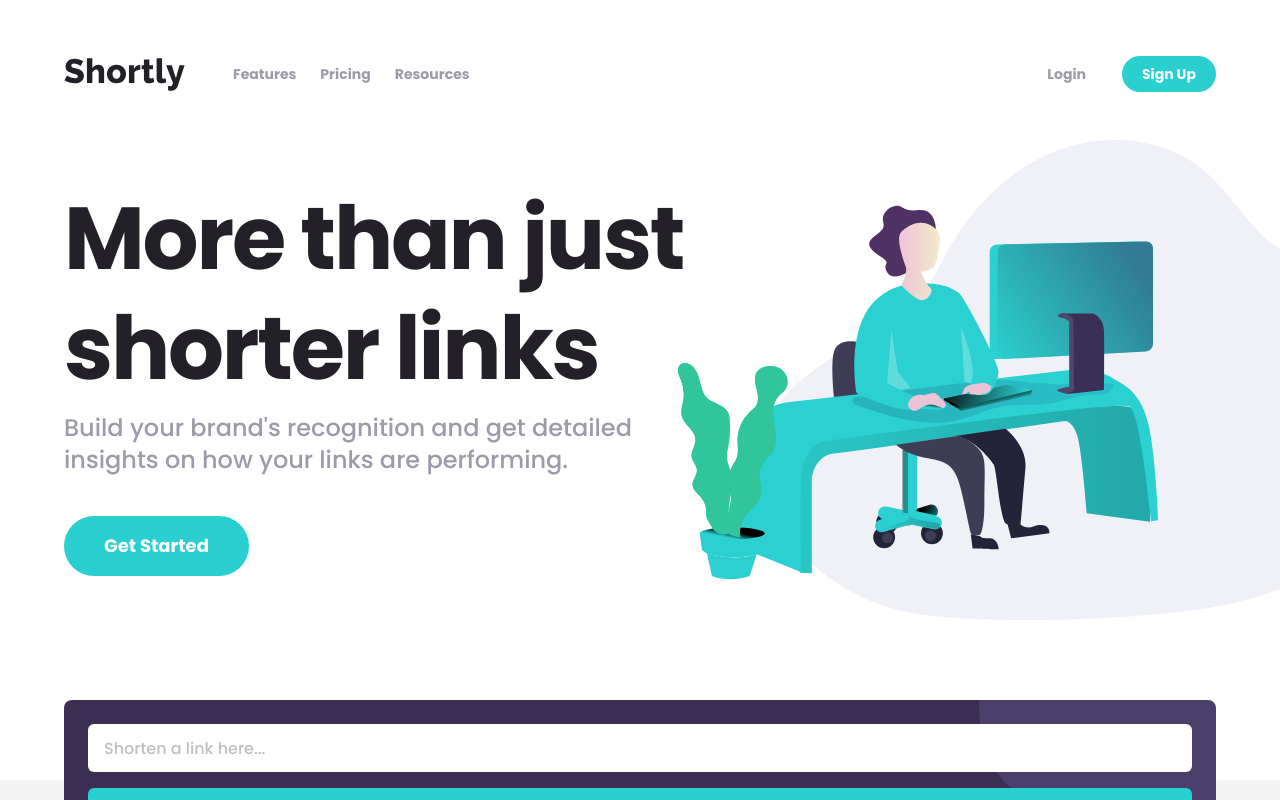
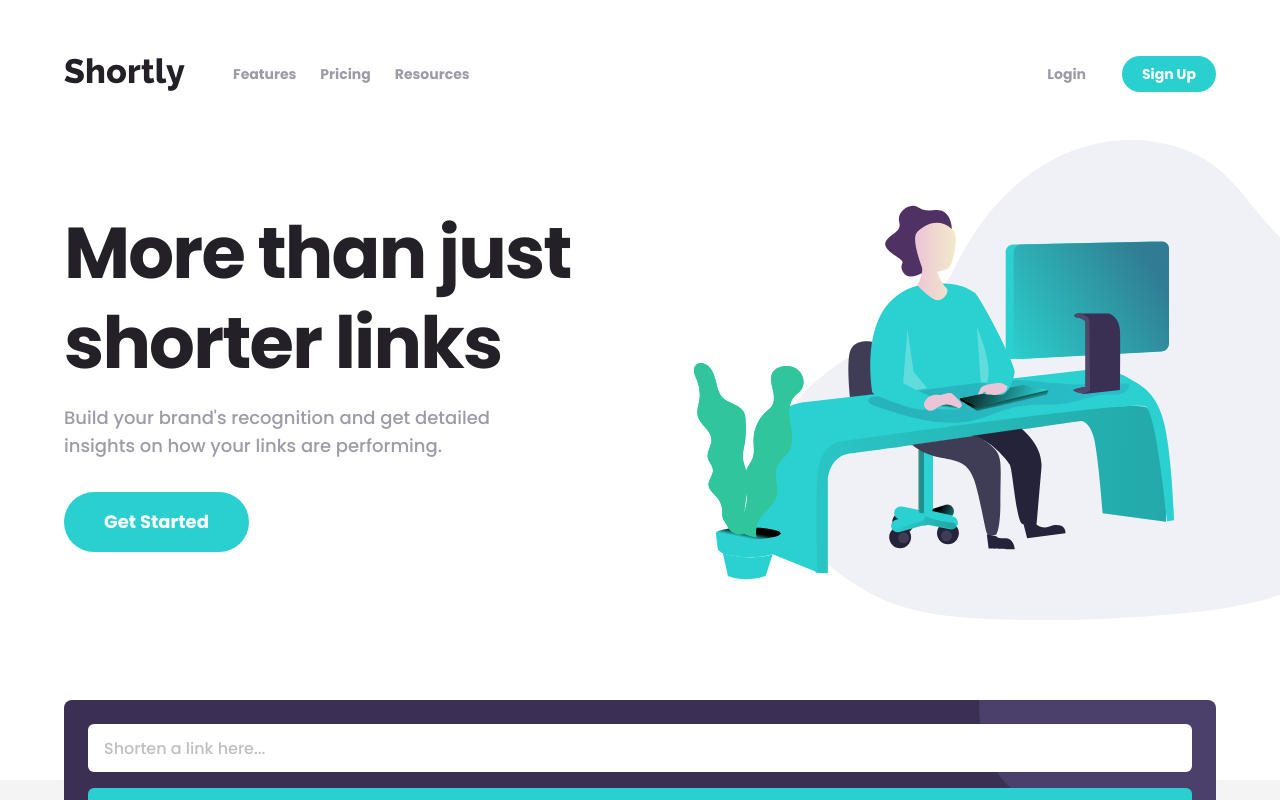
Before and after one commit to danaYatsuta/frontend-mentor-url-shortening-api, a Vue app: page / in a window 1280 px wide. Shown: the top 800 px of the page. Built offline with nearby package versions, Linux system fonts and the light colour scheme.

Commit message:
Intermediate hero responsiveness

```diff
--- a/src/components/TheHero.vue
+++ b/src/components/TheHero.vue
@@ -11,23 +11,28 @@ export default {
 </script>
 
 <template>
-  <div class="relative overflow-hidden lg:px-6">
-    <section class="mx-auto max-w-6xl items-center lg:flex lg:h-[480px]">
-      <div class="-right-32 mx-auto w-fit lg:absolute">
-        <IllustrationWorking class="mx-6 h-[340px] lg:mx-0 lg:h-[480px]" />
+  <div class="relative overflow-hidden md:px-6">
+    <section
+      class="mx-auto max-w-6xl items-center md:flex md:min-h-[340px] lg:min-h-[400px] xl:min-h-[480px]"
+    >
+      <div class="mx-auto w-fit md:absolute md:-right-36">
+        <IllustrationWorking class="mx-6 h-[340px] md:mx-0 lg:h-[400px] xl:min-h-[480px]" />
       </div>
+
       <div
-        class="flex flex-col items-center px-4 text-center lg:w-3/5 lg:items-start lg:px-0 lg:text-start"
+        class="flex flex-col items-center px-4 text-center md:w-1/2 md:items-start md:px-0 md:text-start 2xl:w-3/5"
       >
         <h1
-          class="mt-10 text-4xl font-bold leading-tight tracking-tight text-very-dark-violet lg:mt-0 lg:text-[5.5rem] lg:leading-tight"
+          class="mt-10 text-4xl font-bold leading-tight tracking-tight text-very-dark-violet md:mt-0 md:text-5xl md:leading-tight lg:text-6xl lg:leading-tight xl:text-7xl xl:leading-tight 2xl:text-[5.5rem] 2xl:leading-tight"
         >
           More than just shorter links
         </h1>
-        <p class="mt-4 w-5/6 lg:mt-2 lg:text-2xl">
+
+        <p class="mt-4 w-5/6 2xl:mt-2 2xl:text-2xl">
           Build your brand's recognition and get detailed insights on how your links are performing.
         </p>
-        <AppButton class="mt-8 lg:mt-10">Get Started</AppButton>
+
+        <AppButton class="mt-8 2xl:mt-10">Get Started</AppButton>
       </div>
     </section>
   </div>
--- a/tailwind.config.js
+++ b/tailwind.config.js
@@ -28,6 +28,9 @@ module.exports = {
       backgroundImage: {
         'shorten-mobile': 'url("./images/bg-shorten-mobile.svg")',
         'boost-mobile': 'url("./images/bg-boost-mobile.svg")'
+      },
+      screens: {
+        '2xl': '1440px'
       }
     }
   },
```
